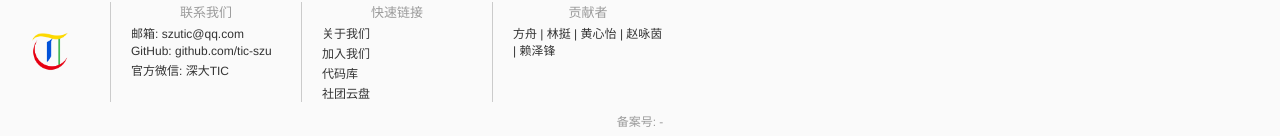
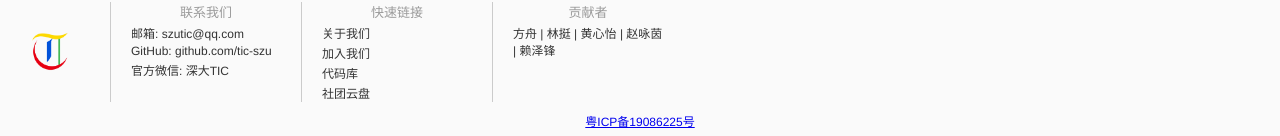
Before and after one commit to StephenArk30/szutic-site-fe, a Vue app: page / in a window 1280 px wide. Shown: the part 808-944 px from the top of the page. Built offline with nearby package versions, Linux system fonts and the light colour scheme; no server answers; what mavon-editor would draw is missing.

Commit message:
update beian information

```diff
--- a/src/views/index.vue
+++ b/src/views/index.vue
@@ -33,7 +33,7 @@
           <div>方舟 | 林挺 | 黄心怡 | 赵咏茵 | 赖泽锋</div>
         </div>
       </div>
-      <div style="margin: 10px 0 0 0; color: #9b9b9b">备案号: -</div>
+      <div style="margin: 10px 0 0 0; color: #9b9b9b"><a href="http://www.beian.miit.gov.cn">粤ICP备19086225号</a></div>
     </div>
   </div>
 </template>
```
